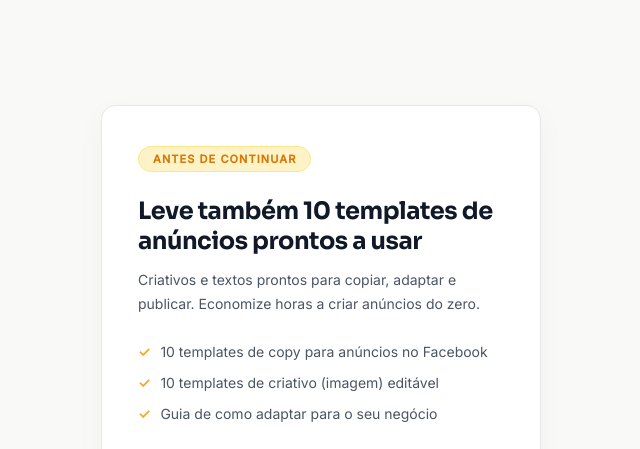
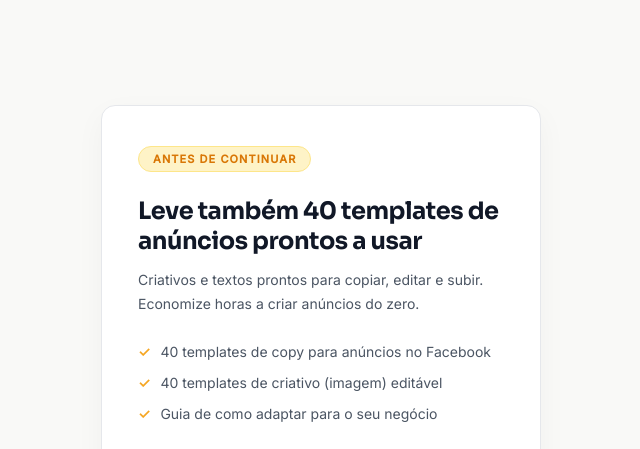
Before and after one commit to kaitohotmart-afk/clientetododia, a website: page public/downsell.html in a window 1280 px wide. Shown: the top 449 px of the page, without its empty margins (319-959 px from the left). Drawn offline with Linux system fonts and the light colour scheme.

Commit message:
Update downsell to 40 templates

```diff
--- a/public/downsell.html
+++ b/public/downsell.html
@@ -98,12 +98,12 @@
 <body>
 <div class="card">
   <span class="badge-alert">ANTES DE CONTINUAR</span>
-  <h1 class="headline">Leve também 10 templates de anúncios prontos a usar</h1>
-  <p class="sub">Criativos e textos prontos para copiar, adaptar e publicar. Economize horas a criar anúncios do zero.</p>
+  <h1 class="headline">Leve também 40 templates de anúncios prontos a usar</h1>
+  <p class="sub">Criativos e textos prontos para copiar, editar e subir. Economize horas a criar anúncios do zero.</p>
 
   <div class="benefits">
-    <div class="benefit-row"><span>✓</span> 10 templates de copy para anúncios no Facebook</div>
-    <div class="benefit-row"><span>✓</span> 10 templates de criativo (imagem) editável</div>
+    <div class="benefit-row"><span>✓</span> 40 templates de copy para anúncios no Facebook</div>
+    <div class="benefit-row"><span>✓</span> 40 templates de criativo (imagem) editável</div>
     <div class="benefit-row"><span>✓</span> Guia de como adaptar para o seu negócio</div>
   </div>
 
```
